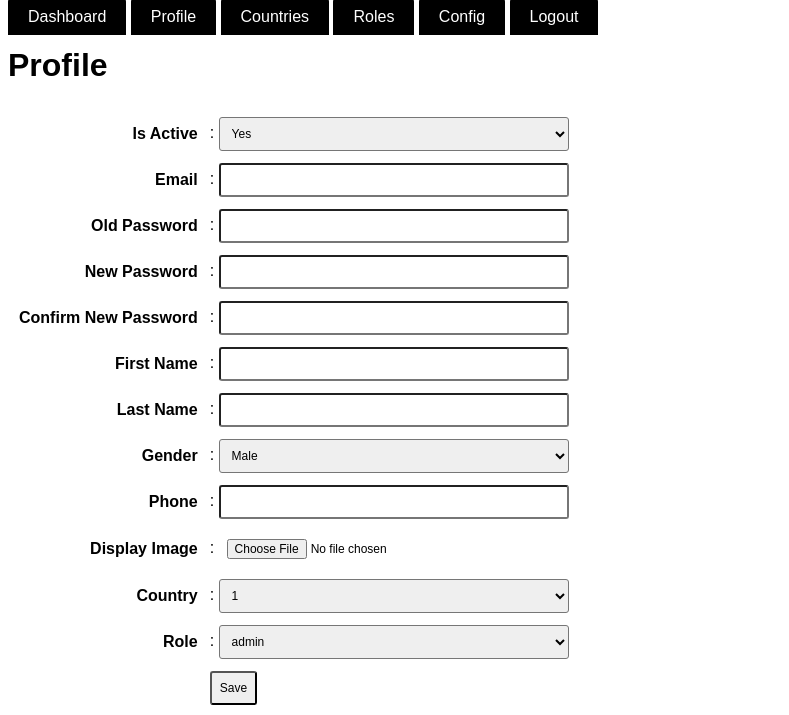
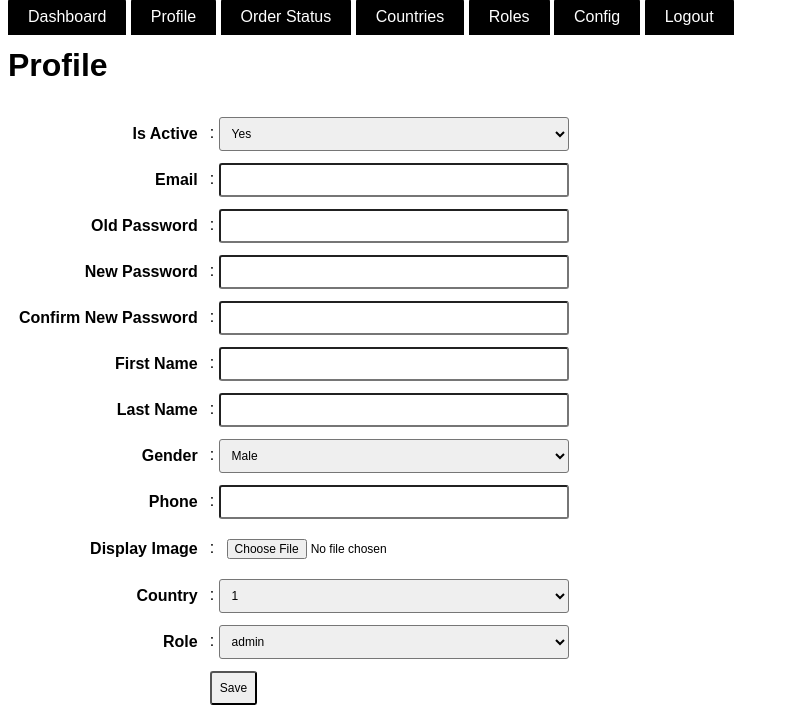
Before and after one commit to RudyHalim/moola_native, a PHP site: page /profile in a window 1280 px wide. Shown: the top 715 px of the page, without its empty margins (0-789 px from the left). Run offline with PHP 8.4, Linux system fonts and the light colour scheme; the visitor is signed in with stand-in values (Sample User, id 1); tables that the repository leaves empty or names only in its code hold one stand-in row (values such as "Sample post"); data that the repository does not hold is empty.

Commit message:
added order status form

```diff
--- a/library/Model.php
+++ b/library/Model.php
@@ -25,6 +25,11 @@ class Model {
 		$this->table->configs->name = "configs";
 		$this->table->configs->primary = "config_id";
 		$this->table->configs->unique = [];
+
+		$this->table->order_status = new StdClass;
+		$this->table->order_status->name = "order_status";
+		$this->table->order_status->primary = "orderstatus_id";
+		$this->table->order_status->unique = [];
 	}
 
 }
--- a/templates/crud.php
+++ b/templates/crud.php
@@ -1,7 +1,7 @@
 <?php
 include($config['application']['includesDir']."menus.php");
 
-echo "<h1>".ucwords($crud_table_name)."</h1>";
+echo "<h1>".ucwords(str_replace("_", " ", $crud_table_name))."</h1>";
 
 if(isset($config['url']['action'])) {
 
--- a/templates/inc/menus.php
+++ b/templates/inc/menus.php
@@ -2,6 +2,8 @@
     <ul>
         <li><a href="/dashboard">Dashboard</a></li>
         <li><a href="/profile">Profile</a></li>
+
+        <li><a href="/order_status">Order Status</a></li>
 
         <li><a href="/countries">Countries</a></li>
         <li><a href="/roles">Roles</a></li>
--- /dev/null
+++ b/templates/order_status.php
@@ -0,0 +1,2 @@
+<?php
+include($config['application']['templatesDir']."crud.php");
```
